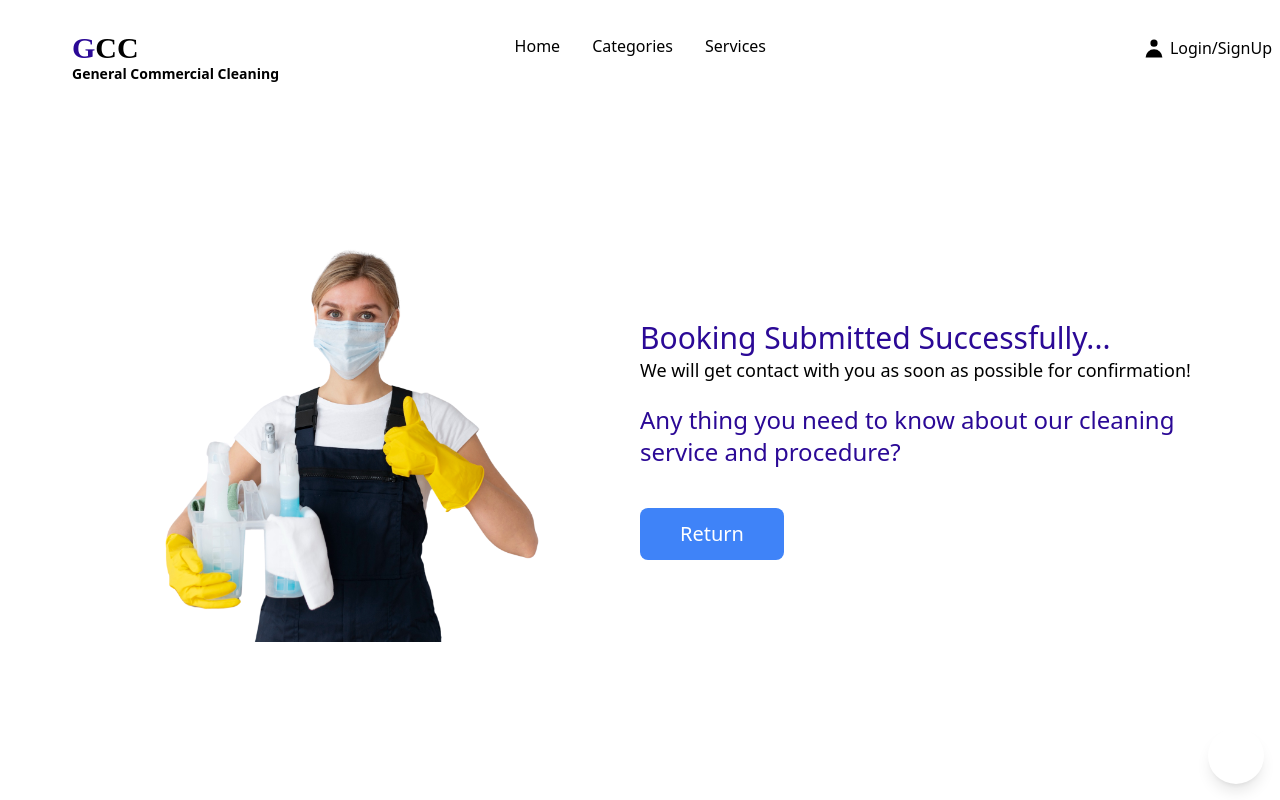
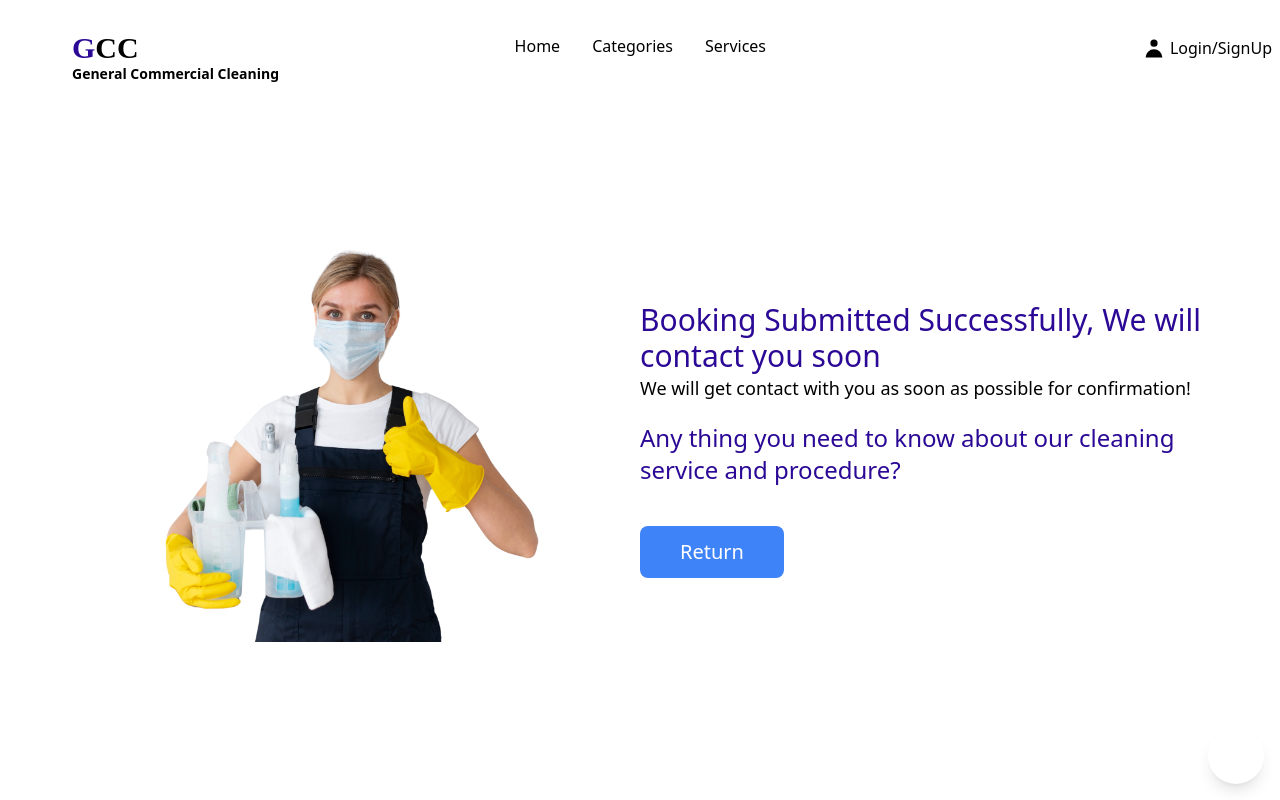
Before and after one commit to IT22102546/Cleaning-Service, a React (Vite) app in the folder Frontend/: page /success-book in a window 1280 px wide. Shown: the top 800 px of the page. Built offline with nearby package versions, Linux system fonts and the light colour scheme; some icons are missing.

Commit message:
feat:book success page

```diff
--- a/Frontend/src/pages/BookSuccess.jsx
+++ b/Frontend/src/pages/BookSuccess.jsx
@@ -11,7 +11,7 @@ export default function BookSuccess() {
             <img src="/images/boook.png" alt="" />
           </div>
           <div className="lg:w-2/3 text-center lg:text-left">
-            <h1 className="text-3xl text-secondary font-sans">Booking Submitted Successfully...</h1>
+            <h1 className="text-3xl text-secondary font-sans">Booking Submitted Successfully, We will contact you soon</h1>
             <p className="text-lg ">
               We will get contact with you as soon as possible for confirmation!
             </p>
```
